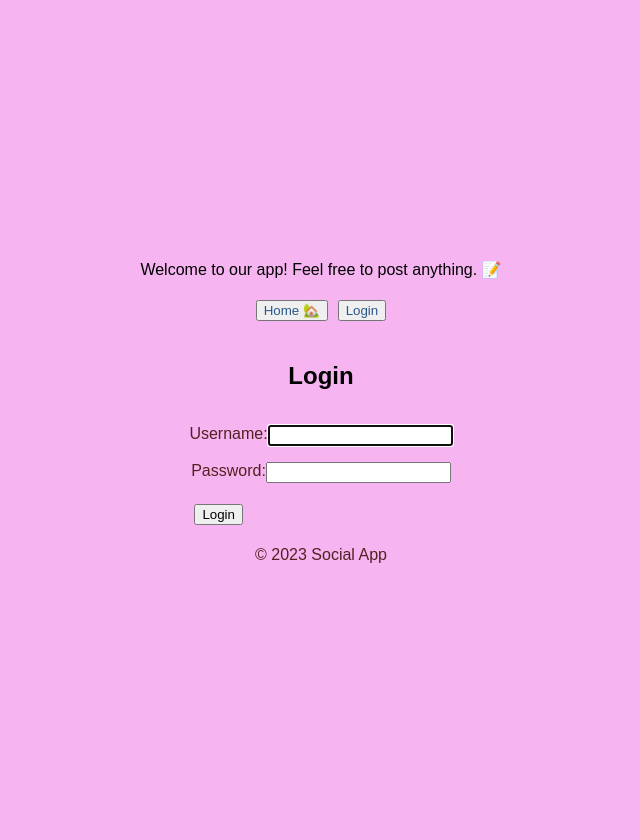
After one commit to Lightmaker777/Django-Views-and-Templates, a Django app: page /app/login/ in a window 1280 px wide. The commit adds this page. Shown: the whole page, without its empty margins (319-959 px from the left). Run offline with Django 4.2, Linux system fonts and the light colour scheme.

Commit message:
added login/logout & new image

```diff
--- a/social_project/social_app/form_1.py
+++ b/social_project/social_app/form_1.py
@@ -1,6 +1,6 @@
 from django import forms
 from .models import User, Post
-#from django.contrib.auth.forms import UserCreationForm
+from django.contrib.auth.forms import AuthenticationForm
 
 
 class UserForm(forms.ModelForm):
@@ -12,3 +12,8 @@ class PostForm(forms.ModelForm):
     class Meta:
         model = Post
         fields = ['post', 'visibility']
+
+class LoginForm(AuthenticationForm):
+    class Meta:
+        model = User
+        fields = ['username', 'password']
--- a/social_project/social_app/models.py
+++ b/social_project/social_app/models.py
@@ -2,6 +2,8 @@ from django.db import models
 from django.utils import timezone
 from django.core.exceptions import ValidationError
 from django.core import validators
+from django.contrib.auth.models import User
+
 # Create your models here.
 
 bad_word = ['cat','dog','fish']
--- a/social_project/social_app/templates/social_app/base.html
+++ b/social_project/social_app/templates/social_app/base.html
@@ -6,18 +6,49 @@
     <meta charset="UTF-8">
     <meta name="viewport" content="width=device-width, initial-scale=1.0">
     <link rel="stylesheet" type="text/css" href="{% static 'social_app/styles.css' %}">
+    <style>
+        body {
+            display: flex;
+            flex-direction: column;
+            align-items: center;
+        }
+
+        header {
+            text-align: center;
+        }
+
+        p {
+            text-align: center;
+            display: flex;
+            justify-content: center;
+        }
+
+        button {
+            margin: 5px;
+        }
+    </style>
     <title>Document</title>
 </head>
 
 <body>
-    <header>Welcome to our app! Feel free to post anything. 📝</header>
-    <p><button><a href="{% url  'home' %}">Home 🏡</a></button></p>
+    <header>
+        Welcome to our app! Feel free to post anything. 📝
+        <p>
+            <button><a href="{% url 'home' %}">Home 🏡</a></button>
+
+            {% if user.is_authenticated %}
+                <button><a href="{% url 'logout' %}">Logout</a></button>
+            {% else %}
+                <button><a href="{% url 'login' %}">Login</a></button>
+            {% endif %}
+        </p>
+    </header>
 
     {% block content %}
 
     {% endblock %}
+
     <footer>
-        <!-- Add your footer content here -->
         <p>&copy; 2023 Social App</p>
     </footer>
 </body>
--- /dev/null
+++ b/social_project/social_app/templates/social_app/login.html
@@ -0,0 +1,10 @@
+{% extends 'social_app/base.html' %}
+
+{% block content %}
+    <h2>Login</h2>
+    <form method="post" action="{% url 'login' %}">
+        {% csrf_token %}
+        {{ form.as_p }}
+        <button type="submit">Login</button>
+    </form>
+{% endblock %}
--- /dev/null
+++ b/social_project/social_app/templates/social_app/logout.html
@@ -0,0 +1,6 @@
+{% extends 'social_app/base.html' %}
+
+{% block content %}
+    <h2>Logout</h2>
+    <p>You have been successfully logged out.</p>
+{% endblock %}
--- a/social_project/social_app/templates/social_app/post_detail.html
+++ b/social_project/social_app/templates/social_app/post_detail.html
@@ -1,12 +1,14 @@
 {% extends 'social_app/base.html' %}
 <!DOCTYPE html>
 <html lang="en">
+
 <head>
     <meta charset="UTF-8">
     <meta name="viewport" content="width=device-width, initial-scale=1.0">
 
     <title>Document</title>
 </head>
+
 <body>
     <h1>Post Detail 📰</h1>
     <p><button><a href="{% url  'home' %}">Home 🏡</a></button></p>
@@ -14,4 +16,5 @@
     <p>Post: {{ post.post }}</p>
     <p>Created At: {{ post.created_at }}</p>
 </body>
+
 </html>
--- a/social_project/social_app/urls_1.py
+++ b/social_project/social_app/urls_1.py
@@ -1,5 +1,5 @@
 from django.urls import path
-from .views_1 import HomePageView,UserListView,UserDetailView,PostListView,PostDetailView,UserPostsView,CreateUserView,CreatePostView,UpdateUserView,DeleteUserView,DeletePostView,UpdatePostView
+from .views_1 import HomePageView,UserListView,UserDetailView,PostListView,PostDetailView,UserPostsView,CreateUserView,CreatePostView,UpdateUserView,DeleteUserView,DeletePostView,UpdatePostView,MyLoginView,MyLogoutView
 
 urlpatterns = [
     path('',HomePageView.as_view(),name='home'),
@@ -14,5 +14,7 @@ urlpatterns = [
     path('users/<slug:username>/delete/', DeleteUserView.as_view(), name='delete_user'),
     path('posts/<slug:username>/<int:post_id>/delete/', DeletePostView.as_view(), name='delete_post'),
     path('posts/<slug:username>/<int:post_id>/update/', UpdatePostView.as_view(), name='update_post'),
+    path('login/',MyLoginView.as_view(),name='login'),
+    path('logout/',MyLogoutView.as_view(),name='logout'),
 
 ]
--- a/social_project/social_app/views_1.py
+++ b/social_project/social_app/views_1.py
@@ -8,6 +8,8 @@ from django.http import HttpResponse
 from .models import User, Post
 from django.urls import reverse_lazy
 from .form_1 import UserForm,PostForm
+from django.contrib.auth.views import LoginView, LogoutView
+from .form_1 import LoginForm
 import logging
 logger = logging.getLogger(__name__)
 
@@ -133,3 +135,12 @@ class DeletePostView(DeleteView):
     slug_field ='username'
     def get_success_url(self):
         return reverse_lazy('user_posts', kwargs={'username': self.object.user.username})
+
+
+class MyLoginView(LoginView):
+    form_class = LoginForm
+    template_name = 'social_app/login.html'
+
+class MyLogoutView(LogoutView):
+    # You can customize this view if needed
+    template_name = 'social_app/logout.html'
```
Also changed, not shown: AppImages.md (+2 -0 lines), social_project/tests/test_model.py (+0 -2 lines), IMAGES/new_user_login_button.png (added), social_project/social_app/static/social_app/styles.css (line endings or trailing spaces), 3 other files.
